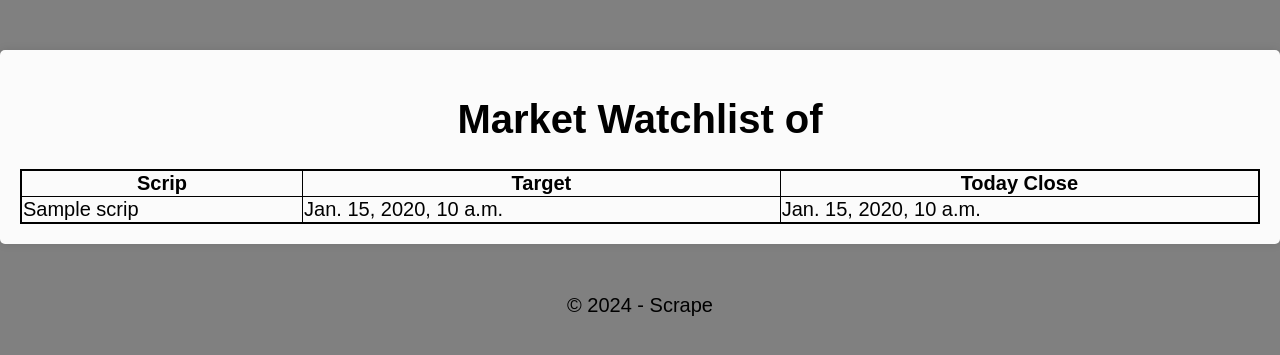
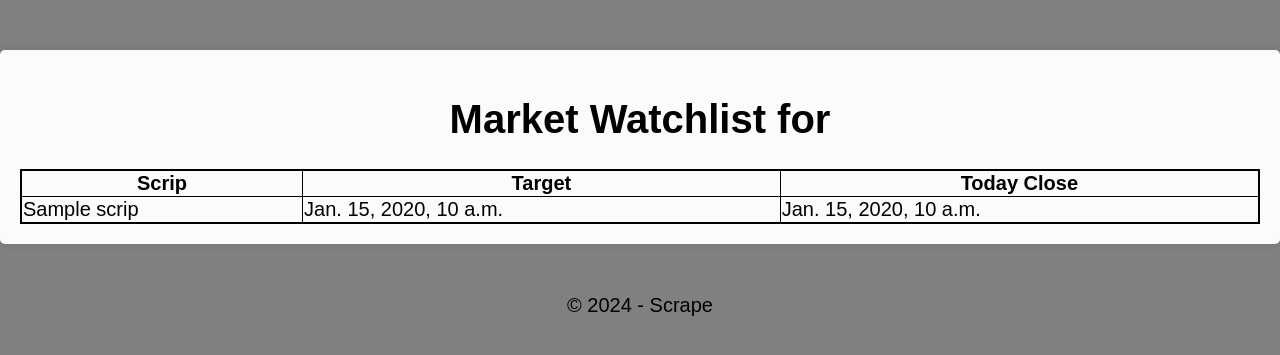
Before and after one commit to Temba23/scrape, a Django app: template templates/watchlist.html in a window 1280 px wide. Shown: the top 355 px of the page. Run offline with Django 3.2, Linux system fonts and the light colour scheme; the template is opened without the code that fills it: most values are stand-ins (such as "Sample title", 1, 10 or a date in 2020).

Commit message:
Flow Management for Watchlist

```diff
--- a/templates/dash.html
+++ b/templates/dash.html
@@ -15,6 +15,7 @@
         <a href="{% url 'home' %}" class="dashboard-button">Today's Data</a>
         <a href="{% url 'symbol' %}" class="dashboard-button">Scrape Scrip</a>
         <a href="{% url 'alert' %}" class="dashboard-button">Create alert</a>
+        <a href="{% url 'watchlist' %}" class="dashboard-button">View Watchlist</a>
     </div>
 </div>
 {% endblock %}
--- a/templates/watchlist.html
+++ b/templates/watchlist.html
@@ -10,7 +10,7 @@
 {% endfor %}
 </ul>
 {% endif %}
-<h1 class="c">Market Watchlist of {{ user.username }}</h1>
+<h1 class="c">Market Watchlist for {{ user.username }}</h1>
 
 <table class="table" border="1">
     <tr>
```
